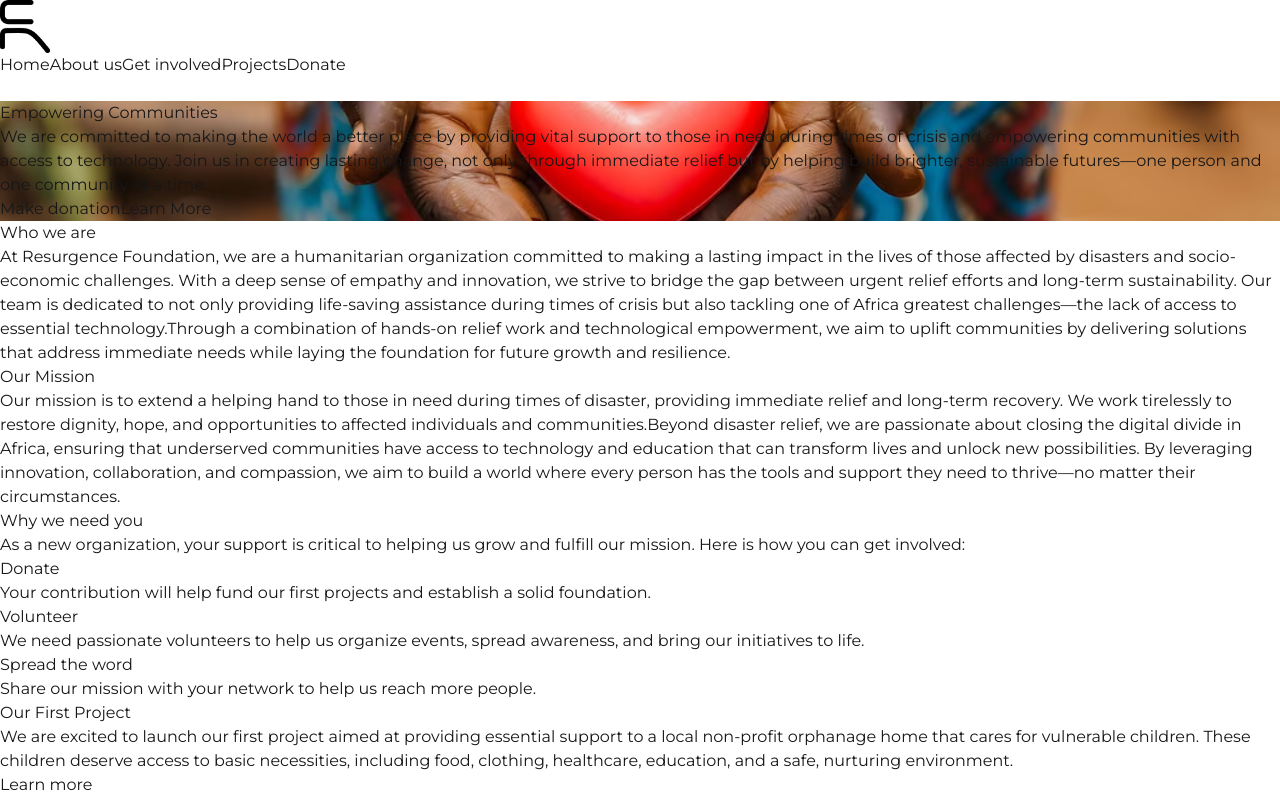
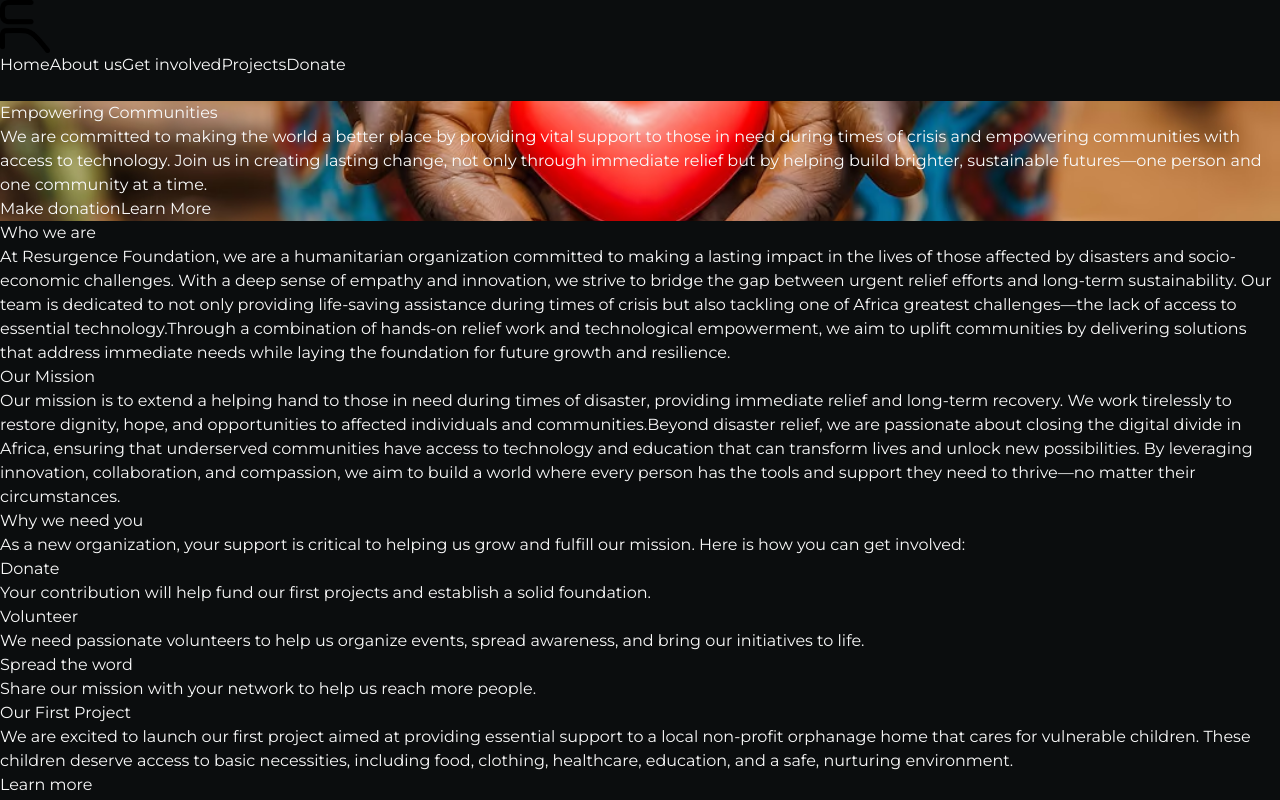
Before and after one commit to gamertechsdefi/resurgence-foundation, a Next.js app: page / in a window 1280 px wide. Built offline with nearby package versions, Linux system fonts and the light colour scheme.

Commit message:
Update globals.css

```diff
--- a/src/app/globals.css
+++ b/src/app/globals.css
@@ -3,16 +3,10 @@
 @tailwind utilities;
 
 :root {
-  --background: #ffffff;
-  --foreground: #171717;
+  --background: #0B0D0E;
+  --foreground: #f9f9f9;
 }
 
-@media (prefers-color-scheme: dark) {
-  :root {
-    --background: #0a0a0a;
-    --foreground: #ededed;
-  }
-}
 
 body {
   color: var(--foreground);
```
